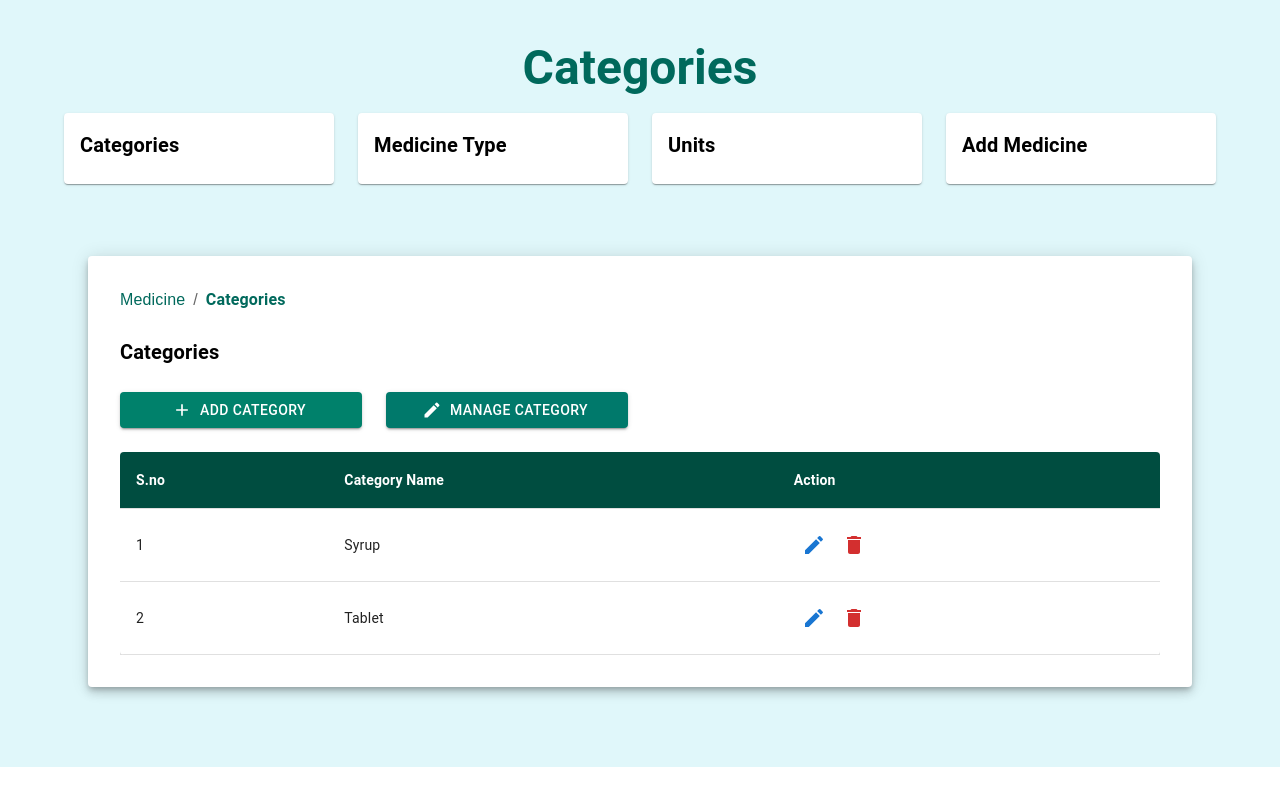
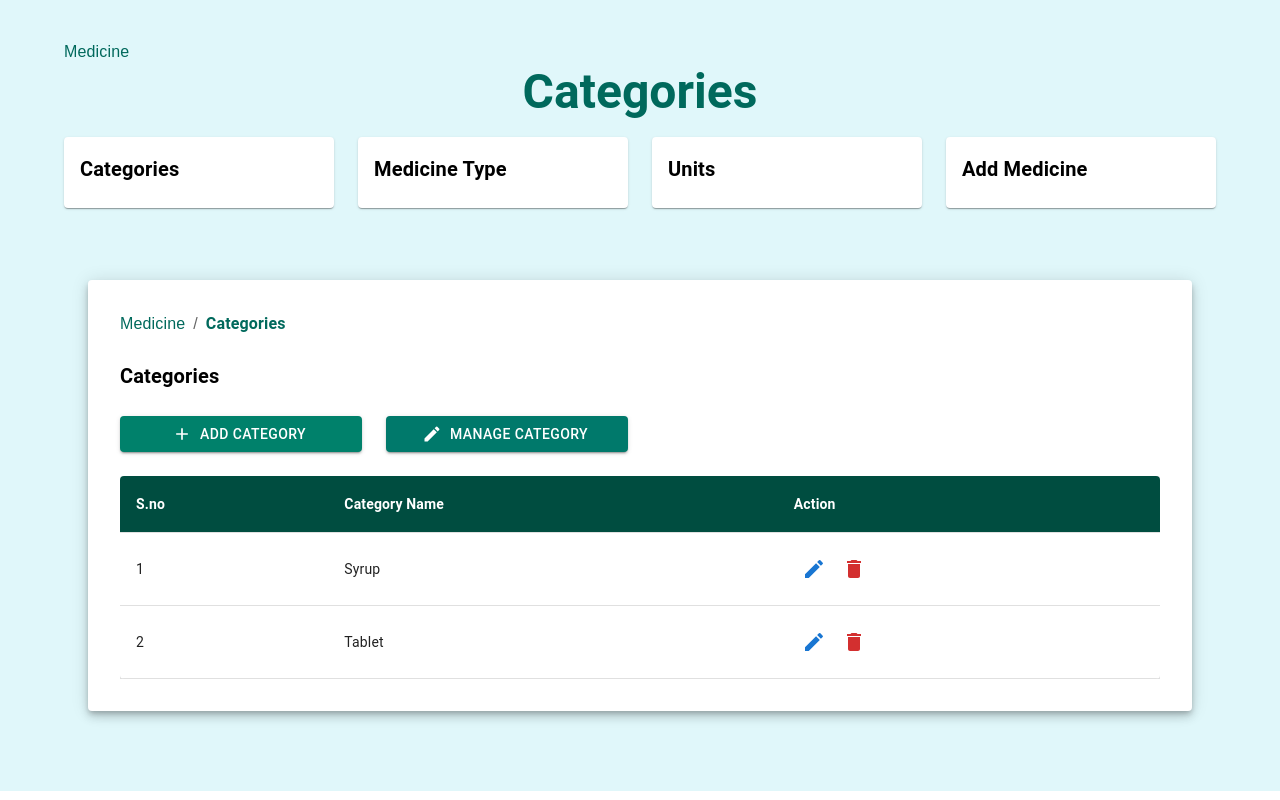
Before and after one commit to Rajshree96/PharmacySystem_Mern, a React (Vite) app: page /medicine in a window 1280 px wide. Built offline with nearby package versions, Linux system fonts and the light colour scheme.

Commit message:
added links

```diff
--- a/src/App.jsx
+++ b/src/App.jsx
@@ -5,7 +5,6 @@ import Login from "./pages/auth/Login";
 import Medicine from "./container/AddMedicine/Medicine/Medicine";
 import Dashboard from "./pages/Dashboard";
 import DynamicMedicineForm from "./common-components/Forms/medicineForms/DynamicMedicineForm";
-
 function App() {
     return (
         <>
@@ -16,10 +15,11 @@ function App() {
                     <Route path="/dashboard" element={<Dashboard />} />
                     <Route path="/medicine" element={<Medicine />} />
                     <Route path="/form/:formType" element={<DynamicMedicineForm />} />
+
+
                 </Routes>
             </Router>
         </>
     );
 }
-
 export default App;
--- a/src/component/Navbar/Menu.jsx
+++ b/src/component/Navbar/Menu.jsx
@@ -3,6 +3,7 @@ import Box from '@mui/material/Box';
   import ListItemButton from '@mui/material/ListItemButton';
   import ListItemText from '@mui/material/ListItemText';
   import KeyboardArrowDown from '@mui/icons-material/KeyboardArrowDown';
+  import { Link } from 'react-router-dom';
 
   // const data = [
   //   { label: 'Categories' },
@@ -12,10 +13,10 @@ import KeyboardArrowDown from '@mui/icons-material/KeyboardArrowDown';
   // ];
 
   const medicines = [
-  { label: 'Categories' },
-  { label: 'Medicine Type' },
-  { label: 'Units' },
-  { label: 'Add Medicine' },
+    { label: 'Categories', path: '/dashboard/categories' },
+    { label: 'Medicine Type', path: '/dashboard/medicinetype' },
+    { label: 'Units', path: '/dashboard/units' },
+    { label: 'Add Medicine', path: '/dashboard/addmedicine' },
   ];
   const manufactuer = [
       { label: 'Add Manufacturer' },
@@ -173,10 +174,12 @@ const Menu = () => {
                   key={item.label}
                   sx={{ pl: 6, minHeight: 32, color: 'white' }}
                 >
+                  <Link to="">
                   <ListItemText
                     primary={item.label}
                     primaryTypographyProps={{ fontSize: 14, fontWeight: 'medium' }}
                   />
+                  </Link>
                 </ListItemButton>
               ))}
           </Box>
--- a/src/container/AddMedicine/Medicine/Medicine.jsx
+++ b/src/container/AddMedicine/Medicine/Medicine.jsx
@@ -1,5 +1,5 @@
 import React, { useState } from "react";
-import { Box, Container, Typography, Grid, Card, Breadcrumbs, Link } from "@mui/material";
+import { Box, Container, Typography, Grid, Card, Breadcrumbs, Link, Button } from "@mui/material";
 import Categories from "./Categories/Categories";
 import MedicineType from "./MedicineType/MedicineType";
 import Units from "./Units/Units";
@@ -7,9 +7,11 @@ import AddMedicine from "./AddMedicine/AddMedicine";
 
 const Medicine = () => {
   const [activeComponent, setActiveComponent] = useState('Categories');
+  const [breadcrumb, setBreadcrumb] = useState(['Medicine']);
 
   const handleComponentChange = (componentName) => {
     setActiveComponent(componentName);
+    setBreadcrumb(['Medicine', componentName]);
   };
 
   const renderActiveComponent = () => {
@@ -30,6 +32,19 @@ const Medicine = () => {
   return (
     <Box sx={{ bgcolor: "#e0f7fa", py: 5 }}>
       <Container>
+        <Breadcrumbs aria-label="breadcrumb">
+          {breadcrumb.map((crumb, index) => (
+            <Link
+              key={index}
+              color="inherit"
+              href="#"
+              onClick={() => handleComponentChange(crumb)}
+              sx={{ textDecoration: "none", color: "#00695c" }}
+            >
+              {crumb}
+            </Link>
+          ))}
+        </Breadcrumbs>
         <Typography variant="h3" gutterBottom sx={{ color: "#00695c", fontWeight: "bold", textAlign: "center" }}>
           {activeComponent}
         </Typography>
```
Also changed, not shown: src/container/AddMedicine/Medicine/DynamicMedicineComponent.jsx (added, +21 -0 lines). Lines whose indentation alone changed are shown as unchanged.
